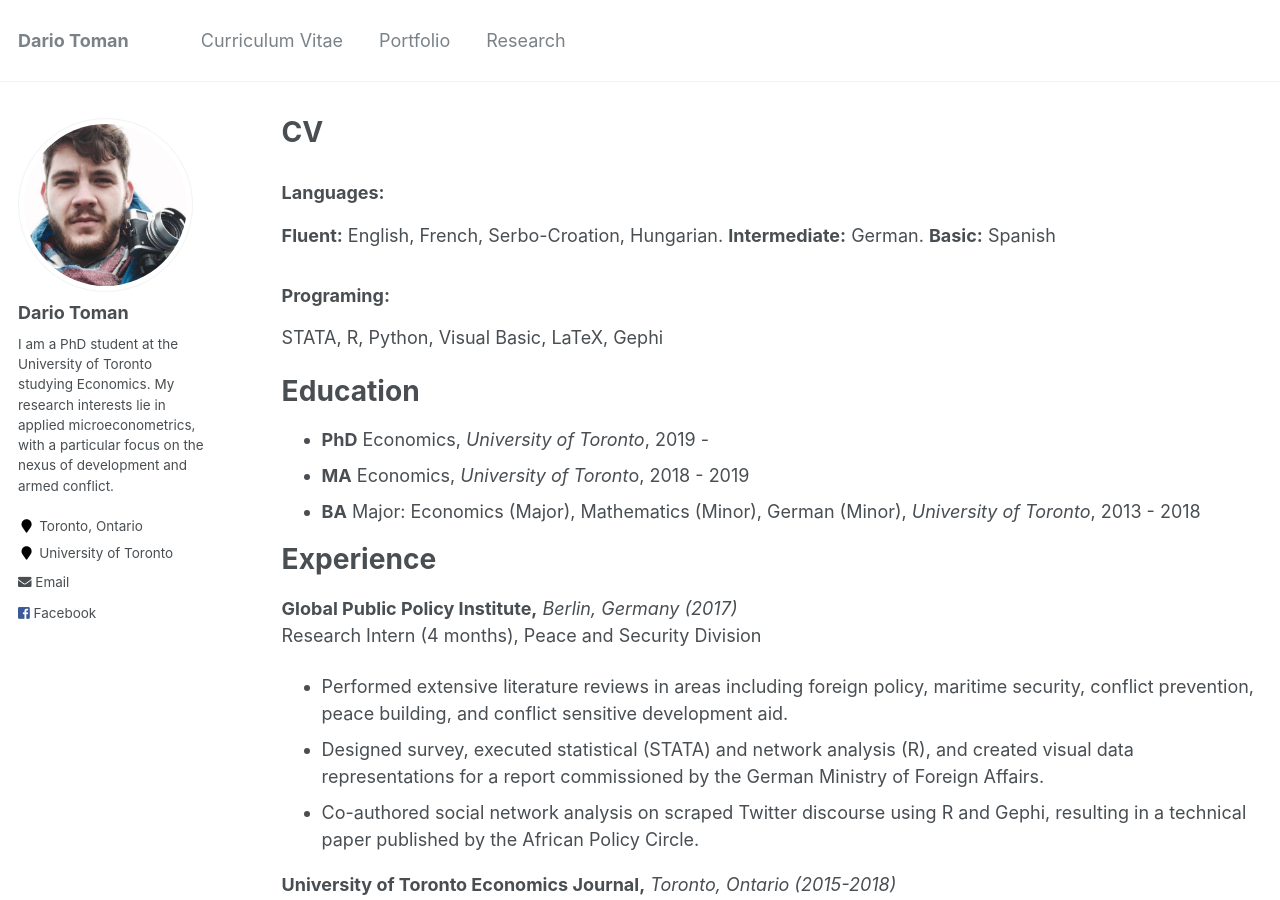
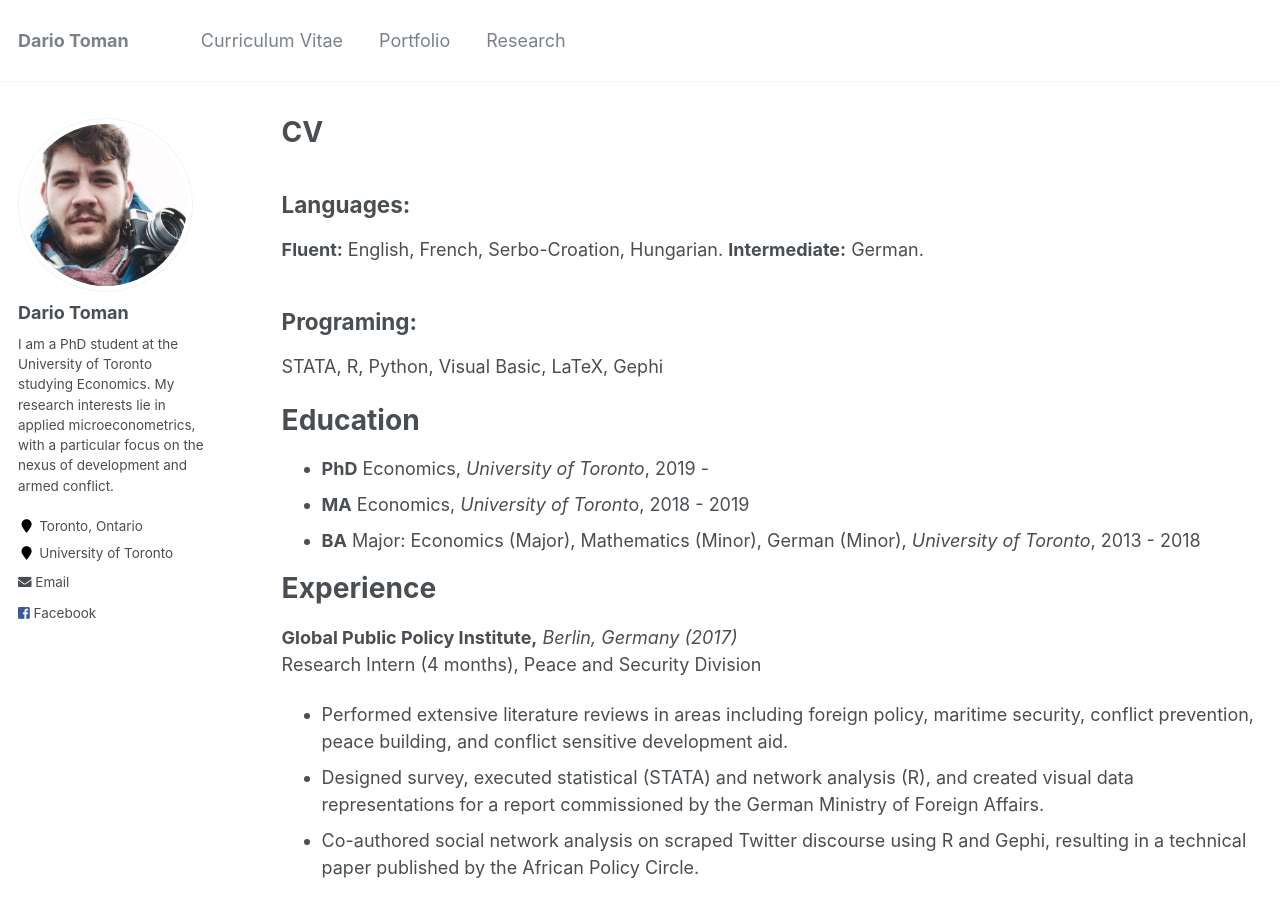
Before and after one commit to dariotoman/website, a Jekyll site: the page built from _pages/cv.md, in a window 1280 px wide and 900 px high. Built offline with Jekyll 4.4.1, drawn with Linux system fonts in a browser that asks for light colours.

Commit message:
Update cv.md

```diff
--- a/_pages/cv.md
+++ b/_pages/cv.md
@@ -8,10 +8,9 @@
 ---
 
 {% include base_path %}
-### Languages:
-**Fluent:** English, French, Serbo-Croation, Hungarian. **Intermediate:** German. **Basic:** Spanish
-
-### Programing:
+## Languages:
+**Fluent:** English, French, Serbo-Croation, Hungarian. **Intermediate:** German.
+## Programing:
 STATA, R, Python, Visual Basic, LaTeX, Gephi
 
 
```
